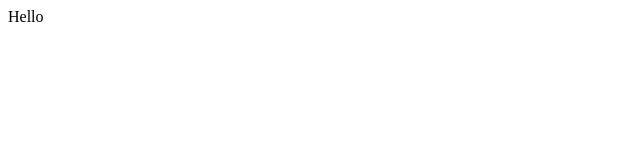
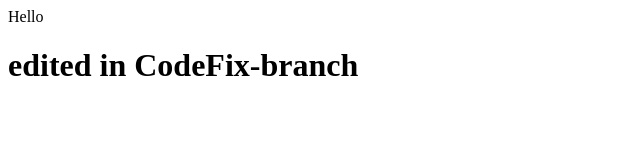
Before and after one commit to RtzRaj/Demo, a plain HTML site: page index.html in a window 1280 px wide. Shown: the whole page, without its empty margins (0-640 px from the left). Drawn offline with Linux system fonts and the light colour scheme.

Commit message:
index updated in CodeFix-branch

```diff
--- a/index.html
+++ b/index.html
@@ -1 +1,3 @@
 <div>Hello</div>
+
+<h1>edited in CodeFix-branch</h1>
```
